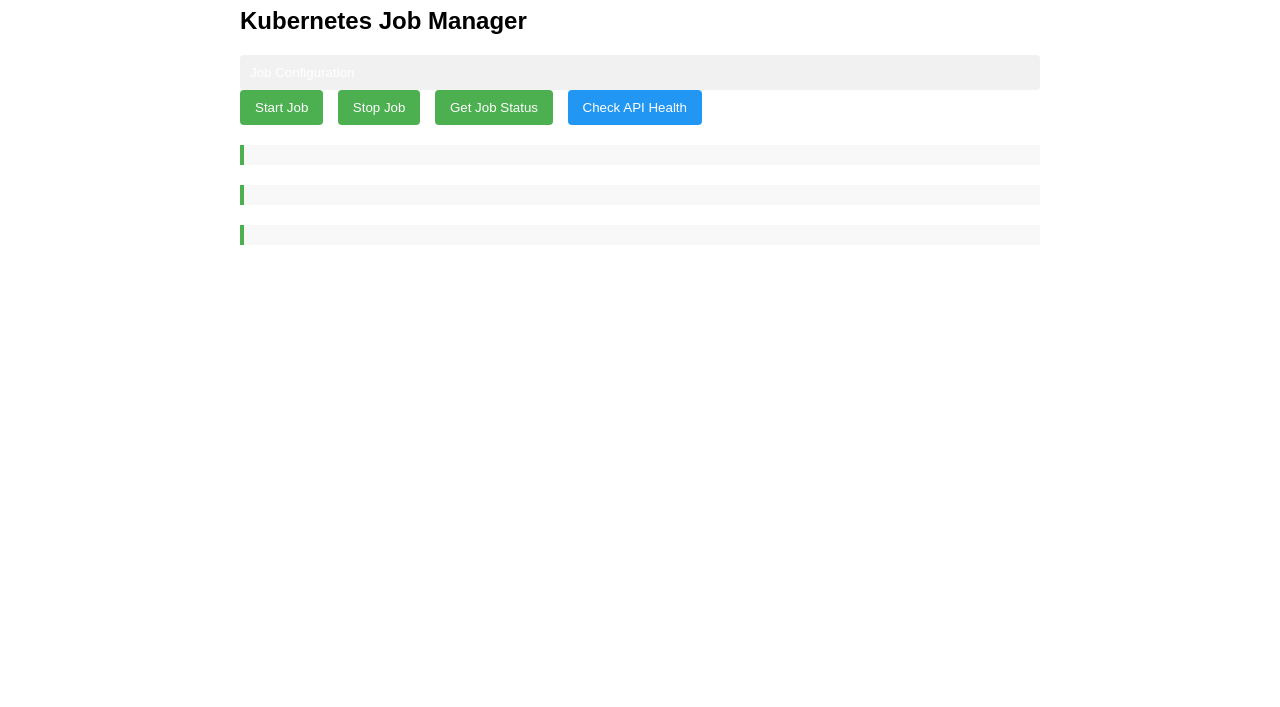
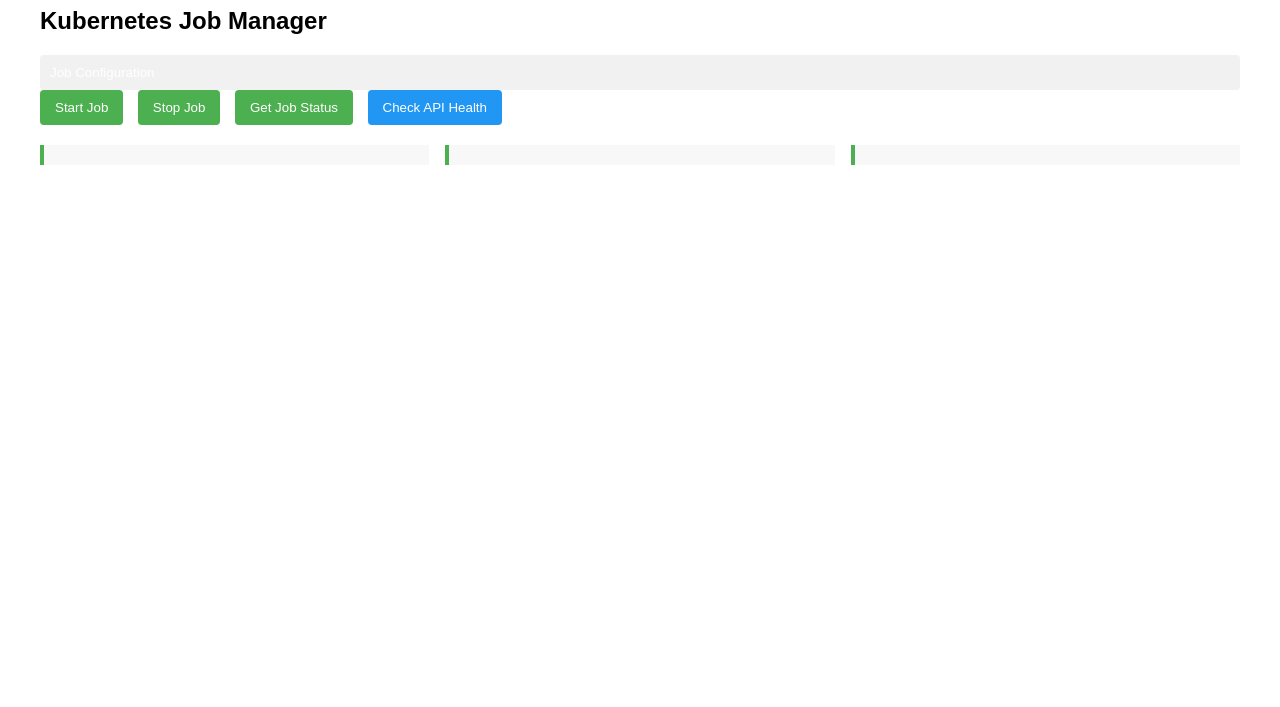
Before and after one commit to EPFL-ENAC/AddLidar-API, a plain HTML site: page lidar-api/index.html in a window 1280 px wide. Shown: the part 93-800 px from the top of the page. Drawn offline with Linux system fonts and the light colour scheme.

Commit message:
feat: enhance UI layout and improve job cleanup logic in lidar-api

```diff
--- a/lidar-api/index.html
+++ b/lidar-api/index.html
@@ -7,9 +7,14 @@
     <style>
         body {
             font-family: Arial, sans-serif;
-            max-width: 800px;
+            max-width: 1200px;
             margin: 0 auto;
             padding: 20px;
+        }
+        .result-container {
+            display: grid;
+            grid-gap: 1rem;
+            grid-template-columns: 1fr 1fr 1fr;
         }
         .form-container {
             border: 1px solid #ccc;
@@ -252,9 +257,11 @@
     <button id="stop-job">Stop Job</button>
     <button id="status-job">Get Job Status</button>
     <button id="check-health">Check API Health</button>
-    <div id="status"></div>
-    <div id="status_get"></div>
-    <div id="health_status"></div>
+    <div class="result-container">
+        <div id="status"></div>
+        <div id="status_get"></div>
+        <div id="health_status"></div>
+    </div>
     <a id="download-link" style="display:none;" href="#" download>Download File</a>
 
     <script>
```
Also changed, not shown: 1 other file.
